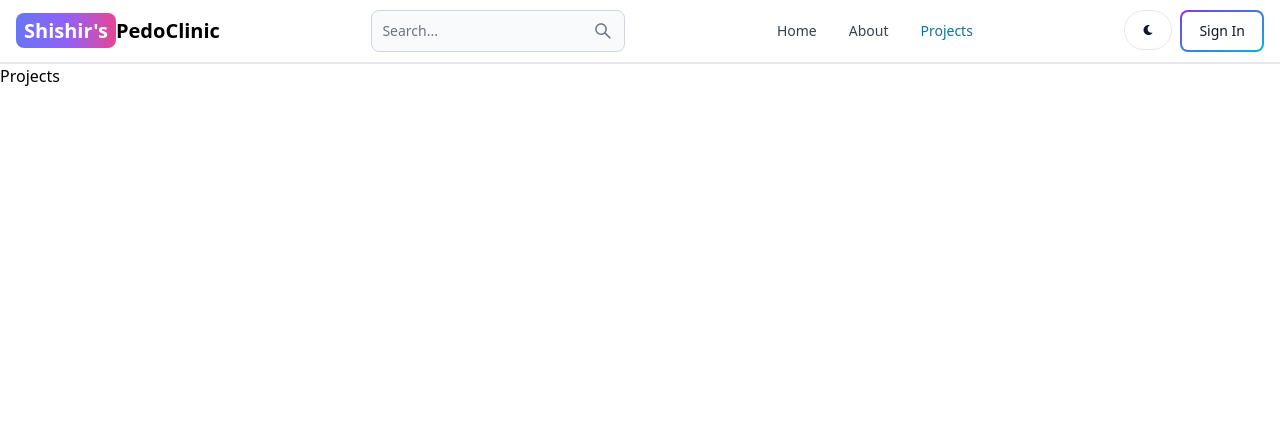
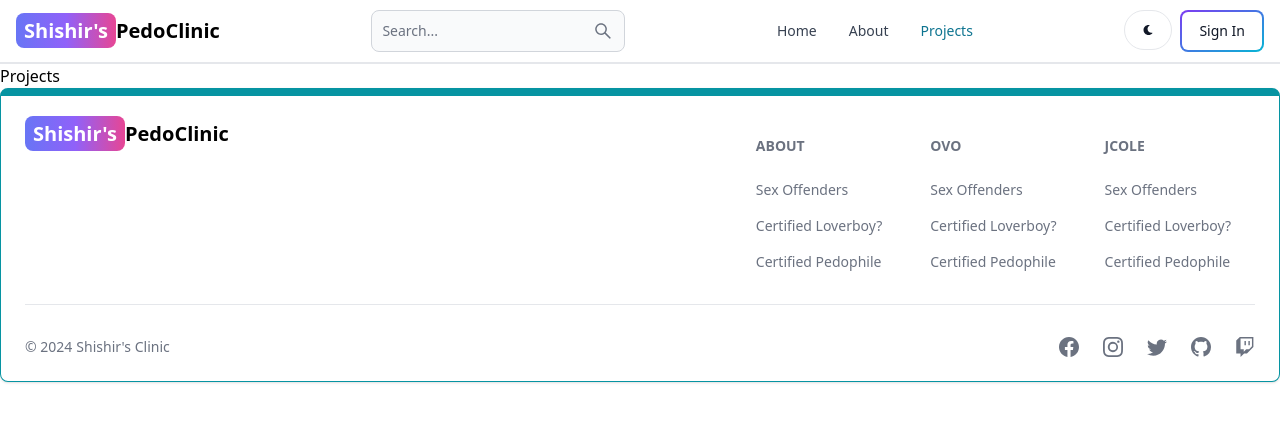
Before and after one commit to Sheldon-Cooper-314/mern-blog, a React (Vite) app in the folder client/: page /projects in a window 1280 px wide. Shown: the top 422 px of the page. Built offline with nearby package versions, Linux system fonts and the light colour scheme.

Commit message:
created footer component

```diff
--- a/client/src/App.jsx
+++ b/client/src/App.jsx
@@ -6,6 +6,7 @@
 import Projects from "./pages/Projects"
 import About from "./pages/About"
 import Header from "./components/Header"
+import FooterCom from "./components/FooterCom"
 
 
 export default function App() {
@@ -20,6 +21,7 @@
       <Route path="/dashboard" element={<Dashboard />} />
       <Route path="/projects" element={<Projects />} />
     </Routes>
+    <FooterCom/>
     </BrowserRouter>
   )
 }
--- /dev/null
+++ b/client/src/components/FooterCom.jsx
@@ -0,0 +1,82 @@
+import React from 'react'
+import { Footer } from 'flowbite-react'
+import { Link } from 'react-router-dom'
+import {BsFacebook, BsInstagram, BsTwitter, BsGithub, BsTwitch} from 'react-icons/bs'
+
+export default function FooterCom() {
+  return (
+    <Footer container className='border border-t-8 border-teal-500'>
+      <div className='w-full max-w-7xl mx-auto'>
+        <div className='grid w-full justify-between sm:flex md:grid-cols-1'>
+
+          <div>
+            <Link to='/' className='self-center whitespace-nowrap text-lg sm:text-xl font-semibold dark:text-white'>
+              <span className='px-2 py-1 bg-gradient-to-r from-indigo-500 via-purple-500 to-pink-500 rounded-lg text-white'>
+                Shishir's
+              </span>
+              PedoClinic
+            </Link>
+          </div>
+
+          <div className='grid grid-cols-2 gap-8 mt-4 sm:grid-cols-3 sm:gap-6'>
+            <div>
+            <Footer.Title title='About'/>
+            <Footer.LinkGroup col>
+                <Footer.Link href='https://www.reddit.com/r/hiphop101/comments/1cry2d0/drake_vs_kendrick_who_really_won/' target='_blank' rel='noopener noreferrer'>
+                  Sex Offenders
+                </Footer.Link>
+                <Footer.Link>
+                  Certified Loverboy?
+                </Footer.Link>
+                <Footer.Link>
+                  Certified Pedophile
+                </Footer.Link>
+            </Footer.LinkGroup>
+            </div>
+
+            <div>
+            <Footer.Title title='OVO'/>
+            <Footer.LinkGroup col>
+                <Footer.Link href='https://www.reddit.com/r/hiphop101/comments/1cry2d0/drake_vs_kendrick_who_really_won/' target='_blank' rel='noopener noreferrer'>
+                  Sex Offenders
+                </Footer.Link>
+                <Footer.Link>
+                  Certified Loverboy?
+                </Footer.Link>
+                <Footer.Link>
+                  Certified Pedophile
+                </Footer.Link>
+            </Footer.LinkGroup>
+            </div>
+
+            <div>
+            <Footer.Title title='JCOLE'/>
+            <Footer.LinkGroup col>
+                <Footer.Link href='https://www.reddit.com/r/hiphop101/comments/1cry2d0/drake_vs_kendrick_who_really_won/' target='_blank' rel='noopener noreferrer'>
+                  Sex Offenders
+                </Footer.Link>
+                <Footer.Link>
+                  Certified Loverboy?
+                </Footer.Link>
+                <Footer.Link>
+                  Certified Pedophile
+                </Footer.Link>
+            </Footer.LinkGroup>
+            </div>
+          </div>
+        </div>
+        <Footer.Divider/>
+          <div className='w-full sm:flex sm:items-center sm:justify-between'>
+            <Footer.Copyright href="#" by="Shishir's Clinic" year={new Date().getFullYear()}/>
+            <div className='flex gap-6 sm:mt-0 mt-4 sm:justify-center'>
+              <Footer.Icon href="#" icon={BsFacebook}/>
+              <Footer.Icon href="#" icon={BsInstagram}/>
+              <Footer.Icon href="#" icon={BsTwitter}/>
+              <Footer.Icon href="#" icon={BsGithub}/>
+              <Footer.Icon href="#" icon={BsTwitch}/>
+            </div>
+          </div>
+      </div>
+    </Footer>
+  )
+};
```
